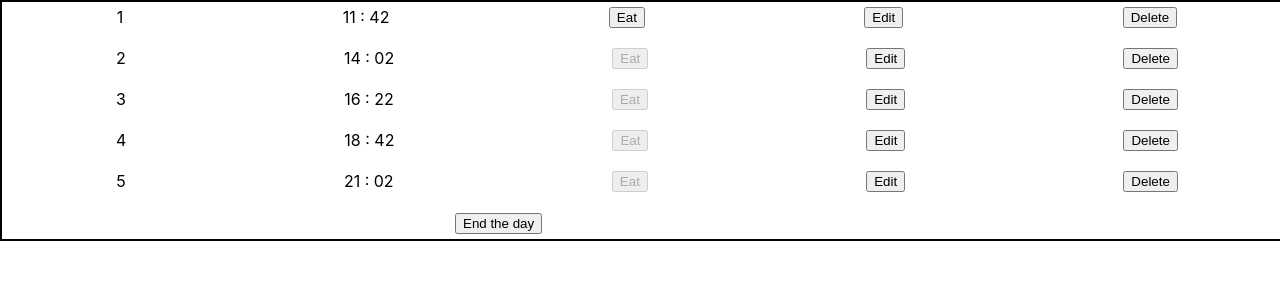
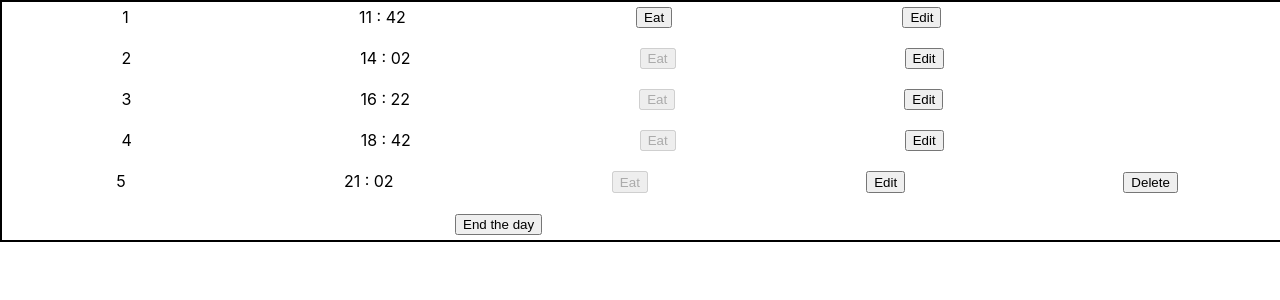
Before and after one commit to kalibria/Meal-tracker, a React (Create React App) app: page /mealList in a window 1280 px wide. Shown: the top 300 px of the page. Built offline with nearby package versions, Linux system fonts and the light colour scheme.

Commit message:
Delete button shown only on the last meal of the day, not shown on completed meals

```diff
--- a/src/list-of-meals/Meal.tsx
+++ b/src/list-of-meals/Meal.tsx
@@ -6,6 +6,8 @@ interface IMeal {
   timeOfMeal: string;
   eatButtonDisabled: boolean;
   handleSubmitForEat: React.EventHandler<React.MouseEvent> | undefined;
+  conditionForDeleteBtn: boolean;
+  isDeleteBtnActive: boolean;
 }
 
 export const Meal = ({
@@ -13,6 +15,8 @@ export const Meal = ({
   timeOfMeal,
   eatButtonDisabled,
   handleSubmitForEat,
+  conditionForDeleteBtn,
+  isDeleteBtnActive,
 }: IMeal) => {
   return (
     <div className={style.meal}>
@@ -22,7 +26,12 @@ export const Meal = ({
         Eat
       </button>
       <button>Edit</button>
-      <button>Delete</button>
+      <div>
+        {' '}
+        {conditionForDeleteBtn && (
+          <button disabled={isDeleteBtnActive}>Delete</button>
+        )}
+      </div>
     </div>
   );
 };
--- a/src/list-of-meals/WrapperForMeals.tsx
+++ b/src/list-of-meals/WrapperForMeals.tsx
@@ -7,8 +7,8 @@ import { mealsManagerBL } from './mealsManager';
 
 export const WrapperForMeals = () => {
   const [allMeals, setAllMeals] = useState<IMealItemUi[]>([]);
+  const [isDeleteBtnDisable, setIsDeleteBtnDisable] = useState(false);
 
-  console.log(allMeals);
   useEffect(() => {
     const mealsBL = mealsManagerBL.getMealListBL();
 
@@ -21,8 +21,6 @@ export const WrapperForMeals = () => {
 
   const handleSubmitForEat = (mealOrderNum: number) => {
     return () => {
-      console.log('mealOrderNum', mealOrderNum);
-
       setAllMeals((prevState) => {
         const newMeals = [...prevState];
         const lastMeal = newMeals.length - 1;
@@ -30,6 +28,7 @@ export const WrapperForMeals = () => {
         if (mealOrderNum - 1 === lastMeal) {
           newMeals[mealOrderNum - 1].eatButtonDisabled = true;
           newMeals[mealOrderNum - 1].eaten = true;
+          setIsDeleteBtnDisable(true);
         } else {
           newMeals[mealOrderNum].eaten = true;
           newMeals[mealOrderNum - 1].eatButtonDisabled = true;
@@ -41,6 +40,8 @@ export const WrapperForMeals = () => {
     };
   };
 
+  const lastOrderNumber = allMeals.length;
+
   const mealsForUi = allMeals.map((item) => {
     return (
       <Meal
@@ -49,6 +50,8 @@ export const WrapperForMeals = () => {
         timeOfMeal={item.mealTime}
         eatButtonDisabled={item.eatButtonDisabled}
         handleSubmitForEat={handleSubmitForEat(item.number)}
+        conditionForDeleteBtn={item.number === lastOrderNumber}
+        isDeleteBtnActive={isDeleteBtnDisable}
       />
     );
   });
```
